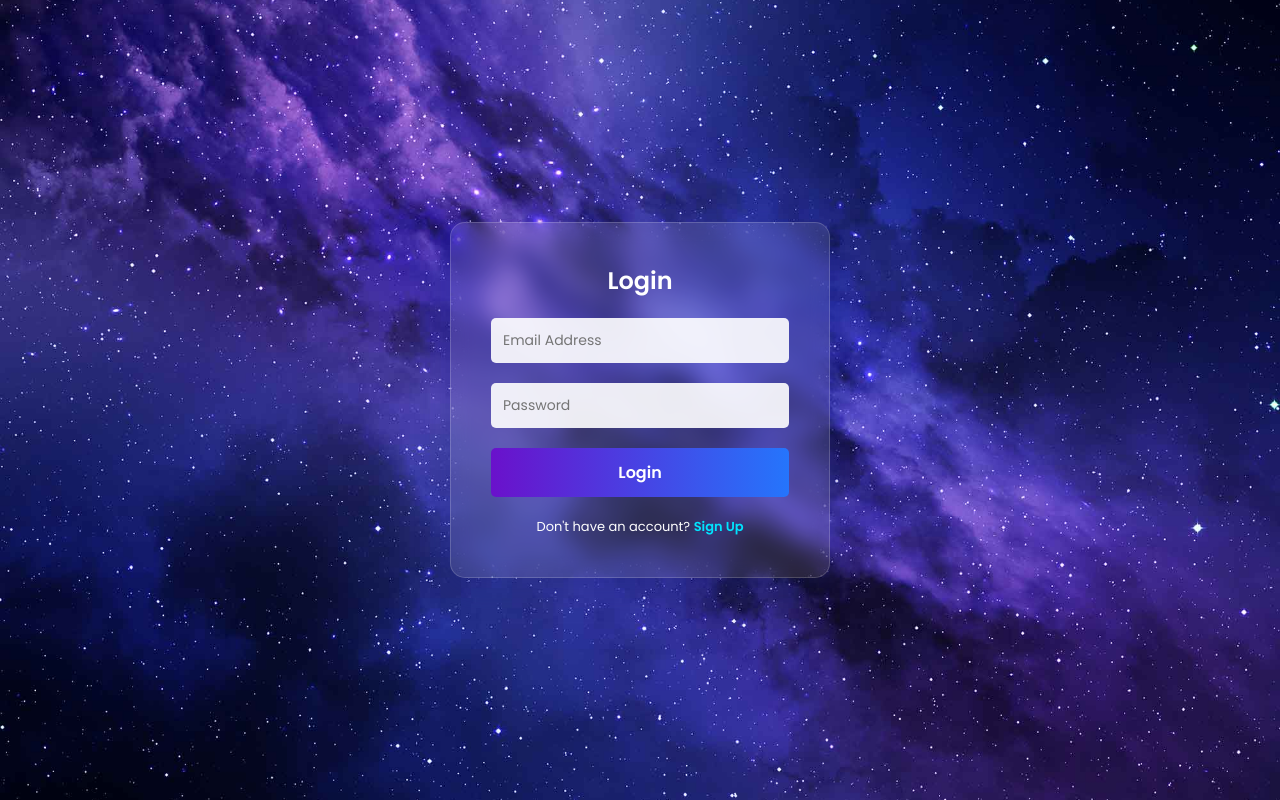
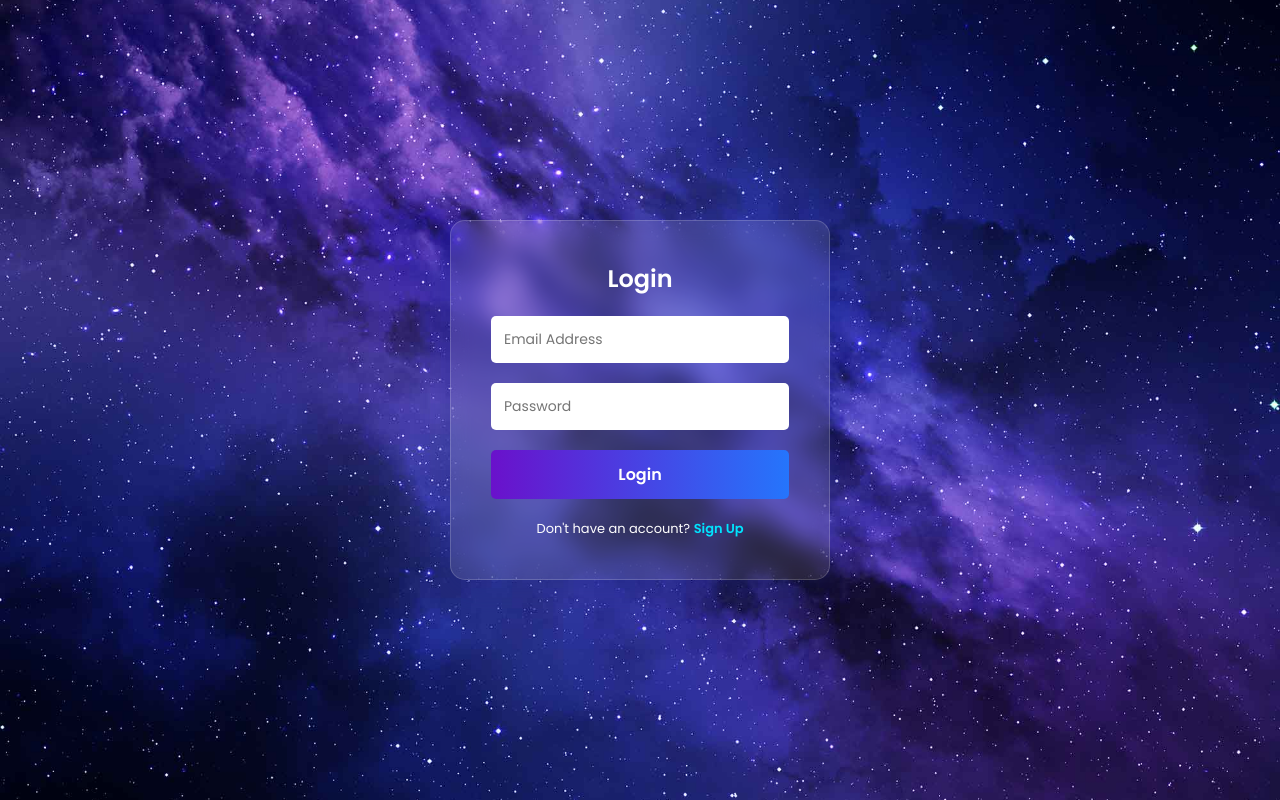
Before and after one commit to rubeshtvr4-lgtm/authenticity-validator, a website: page public/index.html in a window 1280 px wide. Drawn offline with Linux system fonts and the light colour scheme.

Commit message:
Fix input text color and z-index

```diff
--- a/public/style.css
+++ b/public/style.css
@@ -181,15 +181,31 @@ h1#welcomeMessage {
     margin-bottom: 20px;
 }
 
+/* --- UPDATED INPUT STYLE --- */
+/* --- UPDATED INPUT STYLE --- */
 input, textarea {
     width: 100%;
     padding: 12px;
-    border: none;
+    border: 1px solid rgba(255, 255, 255, 0.2); /* Subtle border */
     border-radius: 5px;
-    background: rgba(255, 255, 255, 0.9);
+    background: #ffffff !important; /* Force white background */
+    color: #000000 !important;      /* Force BLACK text */
     outline: none;
     font-size: 14px;
-    color: #333;
+    position: relative; /* Fixes overlap issues */
+    z-index: 10;        /* Ensures it is clickable */
+}
+
+/* Glow when you click inside */
+input:focus, textarea:focus {
+    border: 2px solid #00e5ff !important; /* Cyan glow */
+    box-shadow: 0 0 10px rgba(0, 229, 255, 0.5);
+}
+
+/* Glow when you click inside */
+input:focus, textarea:focus {
+    border: 2px solid #00e5ff !important; /* Cyan glow */
+    box-shadow: 0 0 10px rgba(0, 229, 255, 0.5);
 }
 
 /* --- 9. BUTTONS --- */
```
